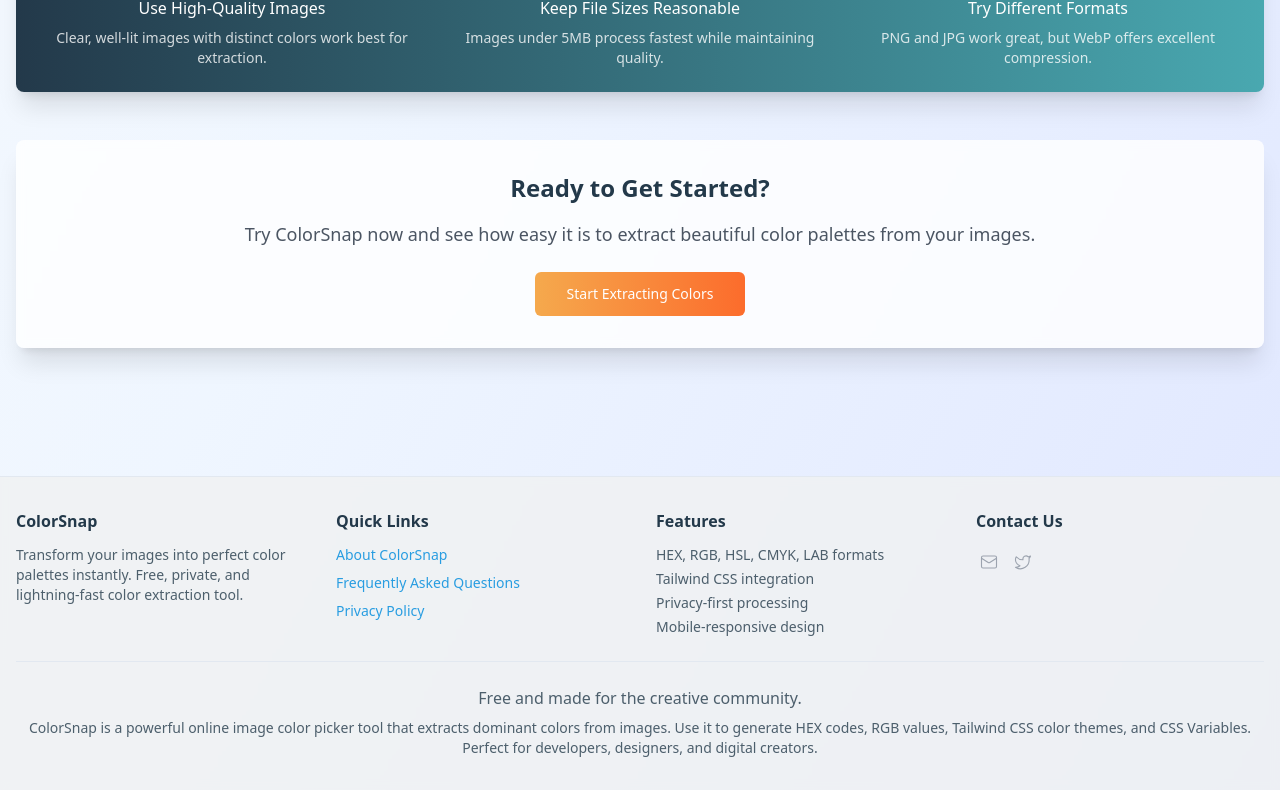
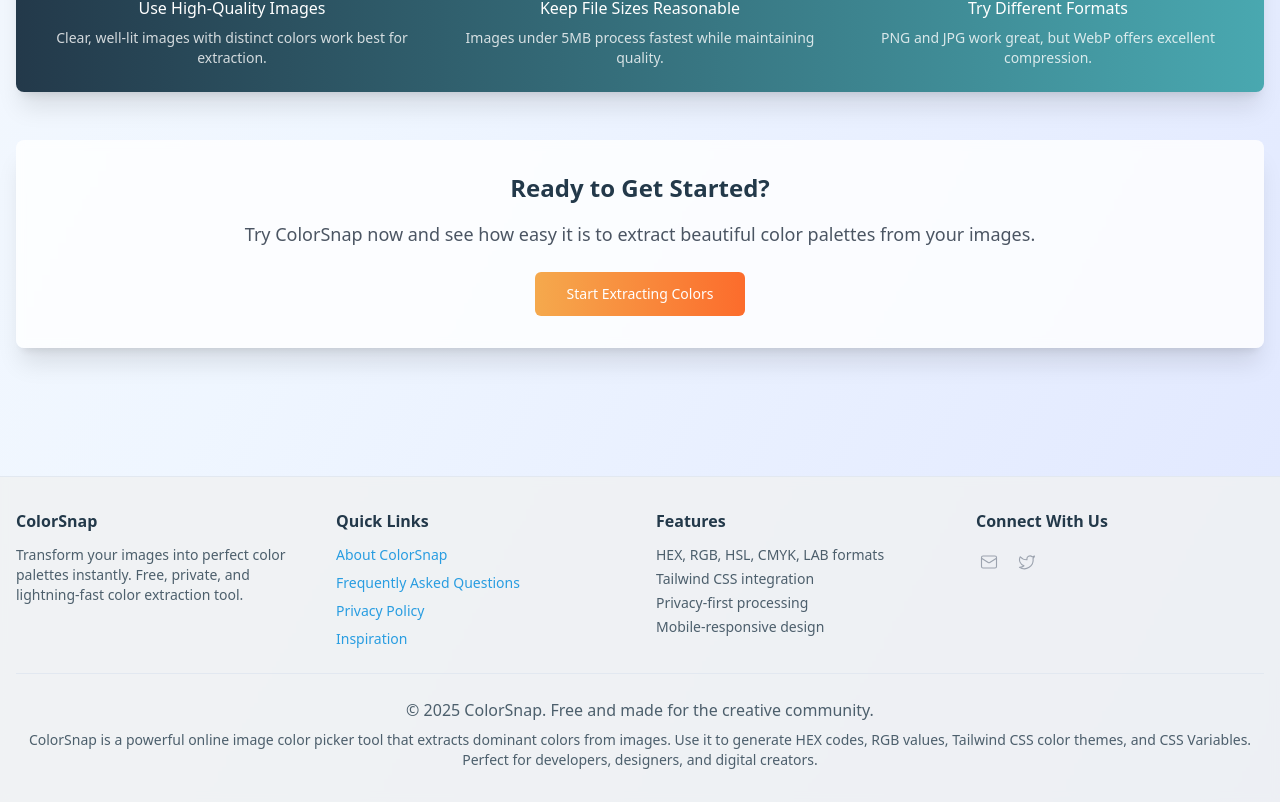
Before and after one commit to Madhav1716/Colorsnap, a React (Vite) app: page /faq in a window 1280 px wide. Shown: the part 1635-2437 px from the top of the page. Built offline with nearby package versions, Linux system fonts and the light colour scheme.

Commit message:
Footer update

```diff
--- a/src/components/Footer.tsx
+++ b/src/components/Footer.tsx
@@ -1,52 +1,88 @@
 import React, { useState } from "react";
-import { Twitter, Mail } from "lucide-react";
+import { Twitter, Mail, Instagram } from "lucide-react";
 import { Link } from "react-router-dom";
 
 const Footer: React.FC = () => {
   const [copied, setCopied] = useState(false);
+  const [email, setEmail] = useState("");
+  const [subscribed, setSubscribed] = useState(false);
 
+  // Handle email copy functionality
   const handleCopyEmail = () => {
     navigator.clipboard.writeText("maddyisbuilding@gmail.com");
     setCopied(true);
     setTimeout(() => setCopied(false), 2000);
   };
 
+  // Handle newsletter signup (placeholder for form submission)
+  const handleNewsletterSignup = (e: React.FormEvent) => {
+    e.preventDefault();
+    // Replace with your email service API (e.g., Buttondown, Mailchimp)
+    console.log("Subscribed with email:", email);
+    setSubscribed(true);
+    setEmail("");
+    setTimeout(() => setSubscribed(false), 2000);
+  };
+
   return (
-    <footer className="border-t bg-logo-light/80 backdrop-blur-sm mt-12 sm:mt-20">
+    <footer
+      className="border-t bg-logo-light/80 backdrop-blur-sm mt-12 sm:mt-20"
+      itemScope
+      itemType="https://schema.org/WebApplication"
+    >
       <div className="container mx-auto px-4 py-6 sm:py-8">
         <div className="grid grid-cols-1 md:grid-cols-4 gap-8 mb-6">
+          {/* ColorSnap Branding */}
           <div>
             <h3 className="font-semibold text-logo-navy mb-3">ColorSnap</h3>
             <p className="text-sm text-logo-navy/80">
               Transform your images into perfect color palettes instantly. Free,
               private, and lightning-fast color extraction tool.
             </p>
+            <meta itemProp="name" content="ColorSnap" />
+            <meta
+              itemProp="description"
+              content="Extract color palettes from images with HEX, RGB, and Tailwind CSS support. Free, private, and fast."
+            />
+            <meta itemProp="url" content="https://colorsnap.design" />
           </div>
 
+          {/* Quick Links */}
           <div>
             <h3 className="font-semibold text-logo-navy mb-3">Quick Links</h3>
             <div className="space-y-2">
               <Link
                 to="/about"
-                className="text-logo-blue hover:text-logo-orange text-sm block"
-                aria-label="About ColorSnap">
+                className="text-logo-blue hover:text-logo-orange text-sm block focus:outline-logo-blue"
+                aria-label="About ColorSnap"
+              >
                 About ColorSnap
               </Link>
               <Link
                 to="/faq"
-                className="text-logo-blue hover:text-logo-orange text-sm block"
-                aria-label="Frequently Asked Questions">
+                className="text-logo-blue hover:text-logo-orange text-sm block focus:outline-logo-blue"
+                aria-label="Frequently Asked Questions"
+              >
                 Frequently Asked Questions
               </Link>
               <Link
                 to="/privacy"
-                className="text-logo-blue hover:text-logo-orange text-sm block"
-                aria-label="Privacy Policy">
+                className="text-logo-blue hover:text-logo-orange text-sm block focus:outline-logo-blue"
+                aria-label="Privacy Policy"
+              >
                 Privacy Policy
+              </Link>
+              <Link
+                to="/inspiration"
+                className="text-logo-blue hover:text-logo-orange text-sm block focus:outline-logo-blue"
+                aria-label="Color Palette Inspiration"
+              >
+                Inspiration
               </Link>
             </div>
           </div>
 
+          {/* Features */}
           <div>
             <h3 className="font-semibold text-logo-navy mb-3">Features</h3>
             <ul className="text-sm text-logo-navy/80 space-y-1">
@@ -57,16 +93,18 @@
             </ul>
           </div>
 
+          {/* Contact & Newsletter */}
           <div className="flex flex-col items-start">
-            <h3 className="font-semibold text-logo-navy mb-3">Contact Us</h3>
+            <h3 className="font-semibold text-logo-navy mb-3">Connect With Us</h3>
             <div className="flex flex-col sm:flex-row gap-2 sm:gap-3 mt-1 items-start sm:items-center relative">
               <button
                 onClick={handleCopyEmail}
-                className="text-gray-400 hover:text-logo-blue transition p-1"
-                title="Copy email">
+                className="text-gray-400 hover:text-logo-blue transition p-1 focus:outline-logo-blue"
+                title="Copy email"
+                aria-label="Copy email address"
+              >
                 <Mail size={18} strokeWidth={1.5} />
               </button>
-
               {copied && (
                 <span className="absolute left-0 sm:left-auto sm:right-0 -bottom-7 sm:bottom-auto sm:top-8 flex items-center gap-1 text-xs font-semibold bg-logo-blue/90 text-white px-3 py-1 rounded-lg shadow-lg animate-fade-in-up z-10">
                   <svg
@@ -74,7 +112,8 @@
                     fill="none"
                     stroke="currentColor"
                     strokeWidth="2"
-                    viewBox="0 0 24 24">
+                    viewBox="0 0 24 24"
+                  >
                     <path
                       strokeLinecap="round"
                       strokeLinejoin="round"
@@ -84,28 +123,67 @@
                   Copied!
                 </span>
               )}
-
               <a
                 href="https://x.com/colorsnapdesign"
-                className="text-gray-400 hover:text-logo-blue transition"
+                className="text-gray-400 hover:text-logo-blue transition p-1 focus:outline-logo-blue"
                 aria-label="Twitter"
                 target="_blank"
-                rel="noopener noreferrer">
+                rel="noopener noreferrer"
+              >
                 <Twitter size={18} strokeWidth={1.5} />
               </a>
+              {/* <a
+                href="https://instagram.com/colorsnapdesign"
+                className="text-gray-400 hover:text-logo-blue transition p-1 focus:outline-logo-blue"
+                aria-label="Instagram"
+                target="_blank"
+                rel="noopener noreferrer"
+              >
+                <Instagram size={18} strokeWidth={1.5} />
+              </a> */}
             </div>
+            {/* <h3 className="font-semibold text-logo-navy mt-4 mb-2">
+              Stay Inspired
+            </h3>
+            <form
+              onSubmit={handleNewsletterSignup}
+              className="flex flex-col sm:flex-row gap-2 w-full"
+            >
+              <input
+                type="email"
+                value={email}
+                onChange={(e) => setEmail(e.target.value)}
+                placeholder="Your email"
+                className="text-sm p-2 rounded border border-logo-navy/20 focus:outline-logo-blue"
+                required
+                aria-label="Email for newsletter"
+              />
+              <button
+                type="submit"
+                className="text-sm p-2 bg-logo-blue text-white rounded hover:bg-logo-orange focus:outline-logo-blue"
+              >
+                Subscribe
+              </button>
+            </form>
+            {subscribed && (
+              <span className="text-xs text-logo-blue mt-2">
+                Thanks for subscribing!
+              </span>
+            )} */}
           </div>
         </div>
 
+        {/* Bottom Section */}
         <div className="border-t pt-6 text-center text-logo-navy/80">
           <p className="mb-2 text-sm sm:text-base">
-            Free and made for the creative community.
+            © {new Date().getFullYear()} ColorSnap. Free and made for the creative
+            community.
           </p>
           <p className="text-xs sm:text-sm">
             ColorSnap is a powerful online image color picker tool that extracts
-            dominant colors from images. Use it to generate HEX codes, RGB
-            values, Tailwind CSS color themes, and CSS Variables. Perfect for
-            developers, designers, and digital creators.
+            dominant colors from images. Use it to generate HEX codes, RGB values,
+            Tailwind CSS color themes, and CSS Variables. Perfect for developers,
+            designers, and digital creators.
           </p>
         </div>
       </div>
```
